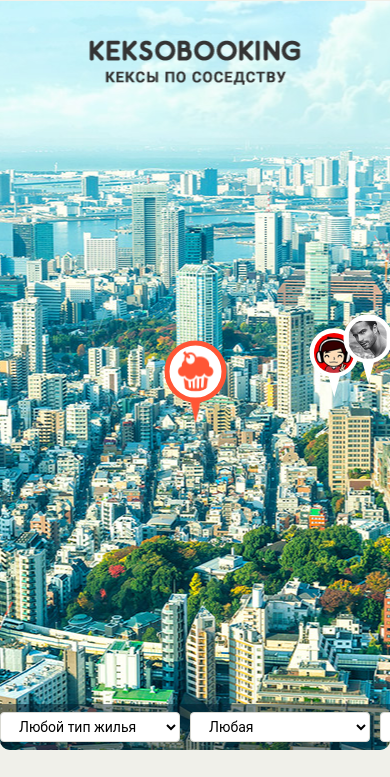
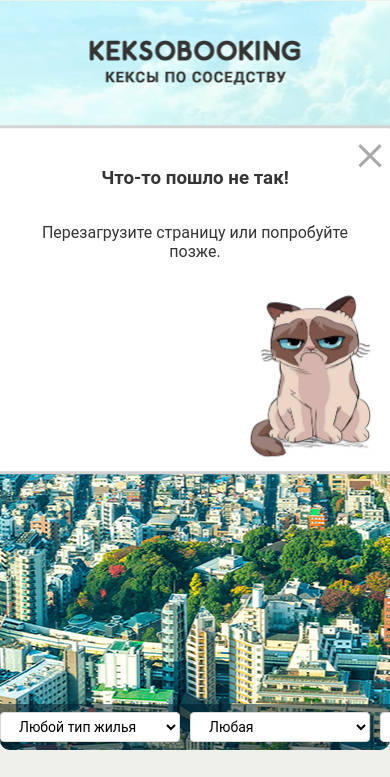
Before and after one commit to ZhukovaD/342407-keksobooking, a website: page index.html in a window 390 px wide. Both pictures are taken after a click on the button "Поставь меня куда-нибудь". Shown: the top 777 px of the page. Drawn offline with Linux system fonts and the light colour scheme; no server answers.

Commit message:
#22 Надо подкачаться

```diff
--- a/css/style.css
+++ b/css/style.css
@@ -857,3 +857,78 @@ textarea:focus
 {
     background-position: -10px -10px;
 }
+
+
+/*----------------ERROR----------------*/
+.error{
+  display: none;
+  position: absolute;
+  background-color: #ffffff;
+  width: 400px;
+  top: 300px;
+  left: 50%;
+  margin-right: 50%;
+  transform: translate(-50%,-50%);
+  border:solid 3px #d3d3d3;
+  border-radius: 10px;
+  z-index: 20000;
+  text-align: center;
+}
+
+.error__wrapper{
+  display: flex;
+  padding: 20px;
+  padding-bottom: 10px;
+  flex-direction: column;
+}
+
+.error__picture{
+  align-self: flex-end;
+  padding: 0;
+}
+
+.error__toggle{
+  display: block;
+  position: absolute;
+  top:0;
+  right: 0;
+  height: 50px;
+  width: 50px;
+  cursor: pointer;
+}
+
+.error__toggle::before{
+  content: "";
+  display: block;
+  position: absolute;
+  top:26px;
+  right: 10px;
+  height: 3px;
+  width: 30px;
+  background-color:#a9a9a9;
+  box-shadow: none;
+  transform: rotate(45deg);
+}
+
+.error__toggle::after{
+  content: "";
+  display: block;
+  position: absolute;
+  top:26px;
+  right: 10px;
+  height: 3px;
+  width: 30px;
+  background-color:#a9a9a9;
+  box-shadow: none;
+  transform: rotate(-45deg);
+}
+
+.error__toggle:hover::before,
+.error__toggle:hover::after{
+  background-color:#808080;
+}
+
+.error__toggle:active::before,
+.error__toggle:active::after{
+  background-color:#d3d3d3;
+}
--- a/index.html
+++ b/index.html
@@ -223,6 +223,15 @@
   </div>
 </footer>
 
+<div class="error">
+  <div class="error__wrapper">
+    <div class="error__toggle"></div>
+    <h3 class="error__title">Что-то пошло не так!</h3>
+    <p class="error__description">Перезагрузите страницу или попробуйте позже.</p>
+    <img src="img/sad-cat.jpg" class="error__picture" alt="" height="184" width="155">
+  </div>
+</div>
+
 <template>
   <article class="map__card popup">
     <img src="img/avatars/user01.png" class="popup__avatar" width="70" height="70">
@@ -252,6 +261,7 @@
 
 </body>
 
+<script src="js/backend.js"></script>
 <script src="js/util.js"></script>
 <script src="js/ads.js"></script>
 <script src="js/pins.js"></script>
--- /dev/null
+++ b/js/backend.js
@@ -0,0 +1,32 @@
+'use strict';
+
+window.backend = (function () {
+
+  return {
+    loadData: function (onSuccess, onError) {
+      var URL = 'https://js.dump.academy/keksobooking/datakdjska';
+
+      var xhr = new XMLHttpRequest();
+      xhr.responseType = 'json';
+
+      xhr.addEventListener('load', function () {
+        if (xhr.status === 200) {
+          onSuccess(xhr.response);
+        } else {
+          onError('Статус ответа: ' + xhr.status + ' ' + xhr.statusText);
+        }
+      });
+      xhr.addEventListener('error', function () {
+        onError('Произошла ошибка соединения');
+      });
+      xhr.addEventListener('timeout', function () {
+        onError('Запрос не успел выполниться за ' + xhr.timeout + 'мс');
+      });
+
+      xhr.timeout = 10000; // 10s
+
+      xhr.open('GET', URL);
+      xhr.send();
+    }
+  };
+})();
--- a/js/map.js
+++ b/js/map.js
@@ -51,6 +51,37 @@
     }
   };
 
+  var pins;
+  var showPins = function (pinList) {
+    pins = pinList;
+    var mapPinsList = document.createElement('div');
+    mapPinsList.setAttribute('class', 'map__pin--list');
+    document.querySelector('.map__pins').appendChild(mapPinsList);
+
+    var mapPinButton = document.querySelector('template').content.querySelector('.map__pin');
+    var mapPinListFragment = document.createDocumentFragment();
+
+    for (i = 0; i < pinList.length; i++) {
+      var mapPin = mapPinButton.cloneNode(true);
+
+      mapPin.setAttribute('style', 'left:' + (pinList[i].location.x - 25) + 'px; top: ' + (pinList[i].location.y - 70) + 'px;');
+      mapPin.setAttribute('data-ad', i);
+      mapPin.querySelector('img').setAttribute('src', pinList[i].author.avatar);
+
+      mapPinListFragment.appendChild(mapPin);
+    }
+
+    mapPinsList.appendChild(mapPinListFragment);
+  };
+
+  var showPinsError = function () {
+    var modalError = document.querySelector('.error');
+    modalError.style.display = 'block';
+    document.querySelector('.error__toggle').addEventListener('click', function () {
+      modalError.style.display = 'none';
+    });
+  };
+
   var activatePage = function () {
     if (!activated) {
 
@@ -61,7 +92,8 @@
       var mapPinsList = document.createElement('div');
       mapPinsList.setAttribute('class', 'map__pin--list');
       document.querySelector('.map__pins').appendChild(mapPinsList);
-      mapPinsList.appendChild(window.pins);
+      window.backend.loadData(showPins, showPinsError);
+
 
       var changeMapPinCoordinates = {
         y: Math.floor(MAP_HEIGHT / 2 + MAP_PIN_HEIGHT),
@@ -156,15 +188,16 @@
     if (document.querySelector('.popup') !== null) {
       document.querySelector('.popup').parentNode.removeChild(document.querySelector('.popup'));
     }
-
     if (activeAdButton !== null) {
       activeAdButton.classList.remove('map__pin--active');
     }
+
     var evtElement = evt.target;
     while (!evtElement.classList.contains('map')) {
       if (evtElement.classList.contains('map__pin') && !evtElement.classList.contains('map__pin--main')) {
-        map.insertBefore(window.card.renderCard(window.ads[evtElement.dataset.ad]), mapFiltersContainer);
+        map.insertBefore(window.card.renderCard(pins[evtElement.dataset.ad]), mapFiltersContainer);
         evtElement.classList.add('map__pin--active');
+        activeAdButton = evtElement;
         return;
       }
       evtElement = evtElement.parentNode;
```
Also changed, not shown: img/sad-cat.jpg (added), js/util.js (line endings or trailing spaces).
